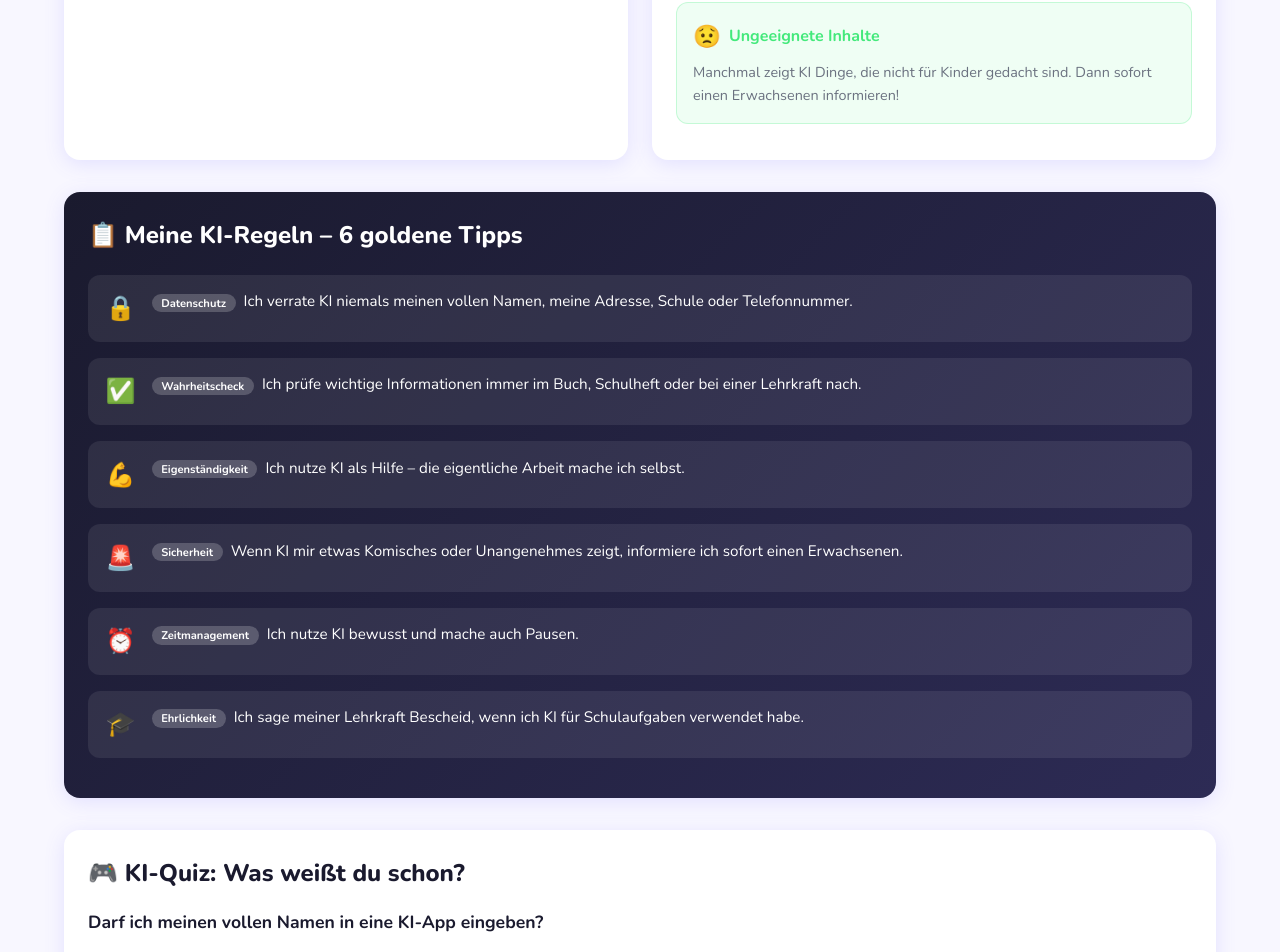
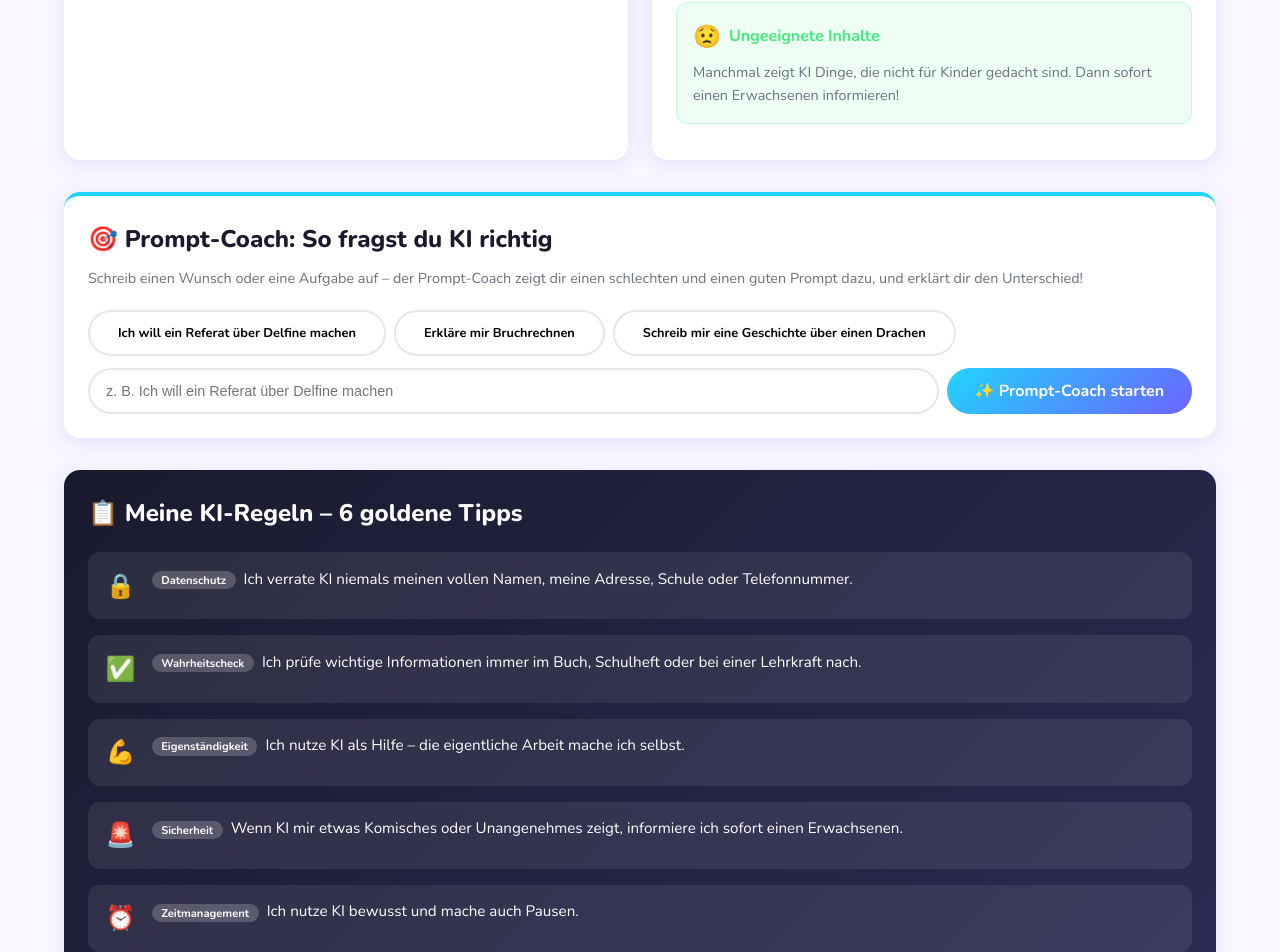
Before and after one commit to bendes-ai/lernhelden_4, a React (Vite) app in the folder client/: page /ki-sicher in a window 1280 px wide. Shown: the part 1432-2384 px from the top of the page. Built offline with nearby package versions, Linux system fonts and the light colour scheme.

Commit message:
Update KiSicher.jsx

```diff
--- a/client/src/pages/KiSicher.jsx
+++ b/client/src/pages/KiSicher.jsx
@@ -1,5 +1,7 @@
 import React, { useState } from 'react';
 import { KI_CONTENT } from '../data/ki-content.js';
+
+const API_BASE = 'https://lernheldenserver.onrender.com';
 
 export default function KiSicher() {
   const [quizIdx, setQuizIdx] = useState(0);
@@ -9,6 +11,49 @@ export default function KiSicher() {
     { frage:'Eine KI sagt dir, dass Wale die größten Tiere ALLER ZEITEN sind. Was tust du?', antworten:['Ich glaube es sofort.','Ich prüfe es in einem Buch oder bei einer Lehrkraft nach.','Ich erzähle es allen weiter.'], richtig:1, erklaerung:'KI kann sich irren! Wichtige Infos immer im Lehrbuch oder bei einer Lehrkraft prüfen.' },
     { frage:'Was bedeutet es, wenn KI "halluziniert"?', antworten:['Die KI schläft.','Die KI erfindet Antworten, die falsch sind.','Die KI malt Bilder.'], richtig:1, erklaerung:'KI-Halluzination = KI erfindet plausibel klingende, aber falsche Informationen. Immer skeptisch bleiben!' }
   ];
+
+  const [wunsch, setWunsch] = useState('');
+  const [coachErgebnis, setCoachErgebnis] = useState(null);
+  const [ladeCoach, setLadeCoach] = useState(false);
+  const [coachFehler, setCoachFehler] = useState('');
+
+  const beispielWuensche = [
+    'Ich will ein Referat über Delfine machen',
+    'Erkläre mir Bruchrechnen',
+    'Schreib mir eine Geschichte über einen Drachen'
+  ];
+
+  async function promptCoachStarten(gewaehlterWunsch) {
+    const finalerWunsch = (gewaehlterWunsch ?? wunsch).trim();
+    if (finalerWunsch.length < 3) {
+      setCoachFehler('Schreib deinen Wunsch mit mindestens 3 Zeichen.');
+      return;
+    }
+    setLadeCoach(true);
+    setCoachFehler('');
+    setCoachErgebnis(null);
+    try {
+      const res = await fetch(`${API_BASE}/api/prompt-coach/generieren`, {
+        method: 'POST',
+        headers: { 'Content-Type': 'application/json' },
+        body: JSON.stringify({ wunsch: finalerWunsch })
+      });
+      const data = await res.json();
+      if (!res.ok) throw new Error(data.error || 'Etwas ist schiefgelaufen.');
+      setCoachErgebnis(data);
+      setWunsch(finalerWunsch);
+    } catch (err) {
+      setCoachFehler(err.message);
+    } finally {
+      setLadeCoach(false);
+    }
+  }
+
+  function coachZuruecksetzen() {
+    setCoachErgebnis(null);
+    setWunsch('');
+    setCoachFehler('');
+  }
 
   return (
     <div className="section">
@@ -59,6 +104,69 @@ export default function KiSicher() {
           </div>
         </div>
 
+        <div className="card" style={{ marginBottom:'2rem', borderTop:'4px solid #21D4FD' }}>
+          <h2 style={{ fontWeight:800, marginBottom:'0.5rem' }}>🎯 Prompt-Coach: So fragst du KI richtig</h2>
+          <p style={{ fontSize:'0.9rem', color:'var(--color-text-light)', marginBottom:'1.25rem' }}>
+            Schreib einen Wunsch oder eine Aufgabe auf – der Prompt-Coach zeigt dir einen schlechten und einen guten Prompt dazu, und erklärt dir den Unterschied!
+          </p>
+
+          <div style={{ display:'flex', flexWrap:'wrap', gap:'0.5rem', marginBottom:'0.75rem' }}>
+            {beispielWuensche.map(v => (
+              <button key={v} className="btn" onClick={() => { setWunsch(v); promptCoachStarten(v); }}
+                style={{ background:'white', border:'2px solid #E5E7EB', fontSize:'0.8rem' }}>
+                {v}
+              </button>
+            ))}
+          </div>
+
+          <div style={{ display:'flex', gap:'0.5rem', flexWrap:'wrap' }}>
+            <input
+              type="text"
+              value={wunsch}
+              onChange={e => setWunsch(e.target.value)}
+              onKeyDown={e => e.key === 'Enter' && promptCoachStarten()}
+              placeholder="z. B. Ich will ein Referat über Delfine machen"
+              maxLength={300}
+              style={{ flex:'1 1 250px', padding:'0.6rem 1rem', borderRadius:'50px', border:'2px solid #E5E7EB', fontSize:'0.9rem' }}
+            />
+            <button className="btn" onClick={() => promptCoachStarten()} disabled={ladeCoach}
+              style={{ background:'linear-gradient(135deg,#21D4FD,#6C63FF)', color:'white' }}>
+              {ladeCoach ? 'Wird erstellt...' : '✨ Prompt-Coach starten'}
+            </button>
+            {(coachErgebnis || coachFehler) && (
+              <button className="btn" onClick={coachZuruecksetzen} style={{ background:'transparent', border:'2px solid #E5E7EB' }}>
+                Zurücksetzen
+              </button>
+            )}
+          </div>
+
+          {coachFehler && <p style={{ color:'#EF4444', fontSize:'0.85rem', marginTop:'0.5rem' }}>{coachFehler}</p>}
+
+          {coachErgebnis && (
+            <div style={{ marginTop:'1.5rem', paddingTop:'1.5rem', borderTop:'1px solid #F3F4F6' }}>
+              <div style={{ background:'rgba(255,101,132,0.1)', border:'2px solid rgba(255,101,132,0.4)', borderRadius:'12px', padding:'1rem', marginBottom:'1rem' }}>
+                <h4 style={{ fontWeight:800, color:'#FF6584', marginBottom:'0.4rem' }}>❌ Schlechter Prompt</h4>
+                <p style={{ fontSize:'0.95rem', fontStyle:'italic' }}>"{coachErgebnis.schlechterPrompt}"</p>
+              </div>
+
+              <div style={{ background:'rgba(67,233,123,0.1)', border:'2px solid rgba(67,233,123,0.4)', borderRadius:'12px', padding:'1rem', marginBottom:'1rem' }}>
+                <h4 style={{ fontWeight:800, color:'#43E97B', marginBottom:'0.4rem' }}>✅ Guter Prompt</h4>
+                <p style={{ fontSize:'0.95rem', fontStyle:'italic' }}>"{coachErgebnis.guterPrompt}"</p>
+              </div>
+
+              <div style={{ background:'#F8F7FF', borderRadius:'12px', padding:'1rem', marginBottom:'1rem' }}>
+                <h4 style={{ fontWeight:800, marginBottom:'0.4rem' }}>💬 Warum ist der gute Prompt besser?</h4>
+                <p style={{ fontSize:'0.95rem' }}>{coachErgebnis.erklaerung}</p>
+              </div>
+
+              <div style={{ background:'rgba(108,99,255,0.1)', borderLeft:'4px solid #6C63FF', borderRadius:'0 12px 12px 0', padding:'1rem' }}>
+                <h4 style={{ fontWeight:800, color:'#6C63FF', marginBottom:'0.4rem' }}>💡 Dein Tipp für nächstes Mal</h4>
+                <p style={{ fontSize:'0.95rem' }}>{coachErgebnis.tipp}</p>
+              </div>
+            </div>
+          )}
+        </div>
+
         <div className="card" style={{ marginBottom:'2rem', background:'linear-gradient(135deg,#1A1A2E,#2D2B55)', color:'white' }}>
           <h2 style={{ fontWeight:800, marginBottom:'1.25rem' }}>📋 Meine KI-Regeln – 6 goldene Tipps</h2>
           {KI_CONTENT.verhaltensregeln.map((r,i) => (
```
